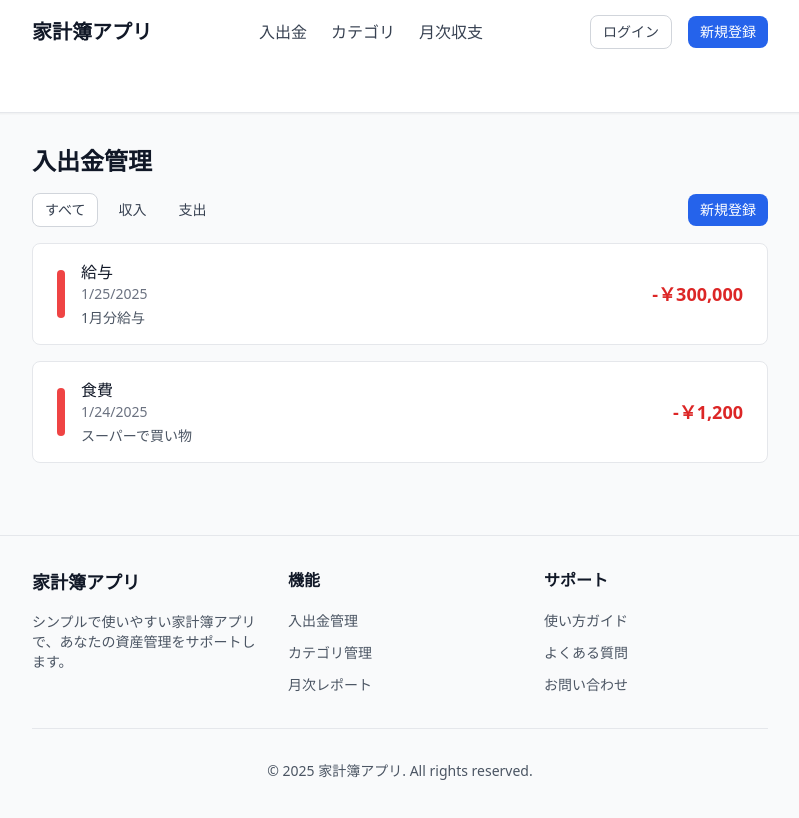
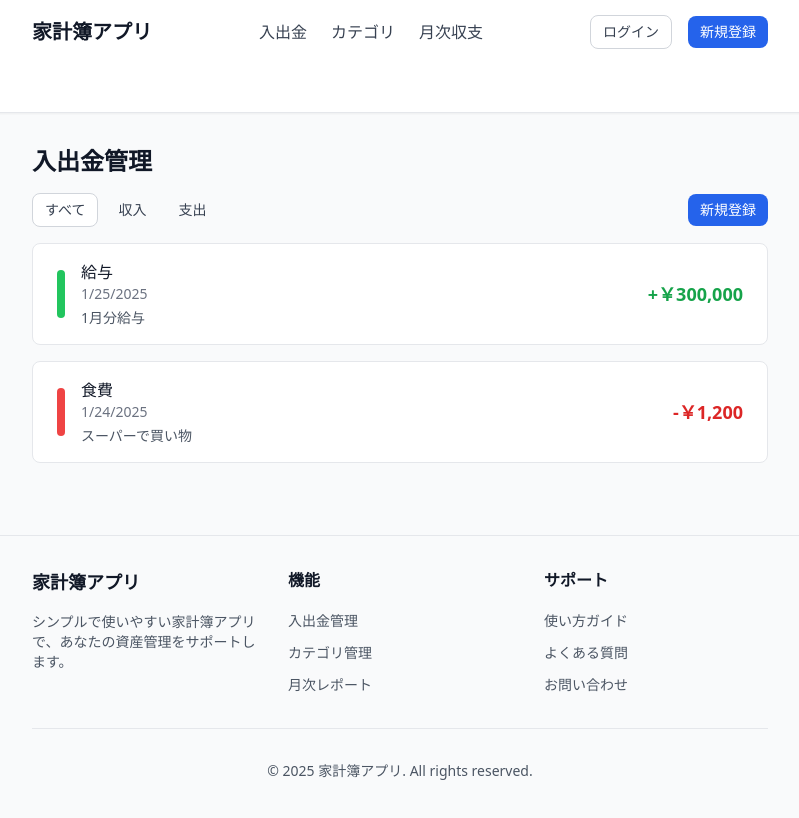
Before and after one commit to tetsu633/books, a Next.js app in the folder apps/frontend/: page /entries in a window 1280 px wide. Shown: the top 818 px of the page, without its empty margins (240-1039 px from the left). Built offline with nearby package versions, Linux system fonts and the light colour scheme; no server answers.

Commit message:
エントリー表示のロジックを修正し、カテゴリ名からエントリータイプに変更。表示スタイルをエントリータイプに基づいて更新。

```diff
--- a/apps/frontend/src/app/entries/page.tsx
+++ b/apps/frontend/src/app/entries/page.tsx
@@ -194,7 +194,7 @@ export default function EntriesPage() {
                   <div className="flex items-center gap-4">
                     <div
                       className={`w-2 h-12 rounded ${
-                        entry.categoryName === 'income' ? 'bg-green-500' : 'bg-red-500'
+                        entry.entryType === 'income' ? 'bg-green-500' : 'bg-red-500'
                       }`}
                     />
                     <div>
@@ -205,10 +205,10 @@ export default function EntriesPage() {
                   </div>
                   <div
                     className={`text-lg font-semibold ${
-                      entry.categoryName === 'income' ? 'text-green-600' : 'text-red-600'
+                      entry.entryType === 'income' ? 'text-green-600' : 'text-red-600'
                     }`}
                   >
-                    {entry.categoryName === 'income' ? '+' : '-'}
+                    {entry.entryType === 'income' ? '+' : '-'}
                     {formatCurrency(entry.amount)}
                   </div>
                 </div>
```
